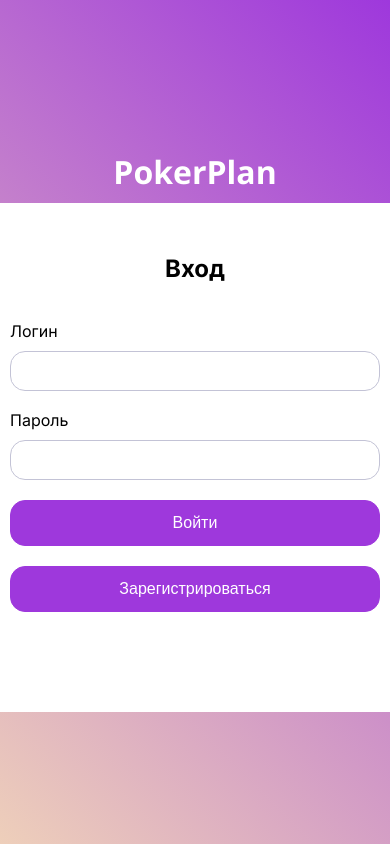
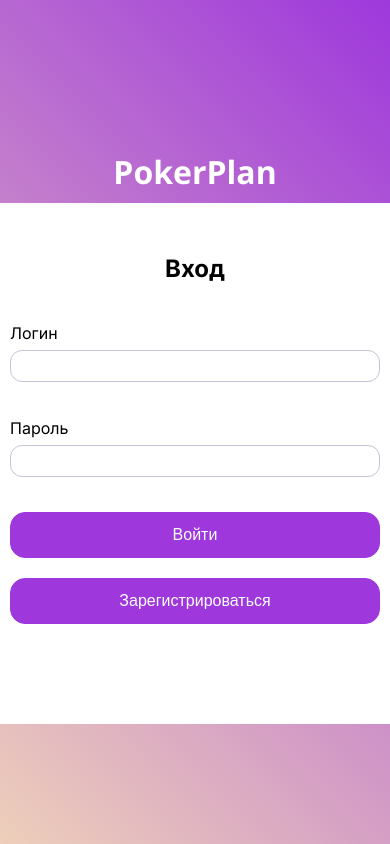
Before and after one commit to Lihappinesss/PlanItPoker, a React app in the folder apps/front/: page /login in a window 390 px wide. Shown: the top 844 px of the page. Built offline with nearby package versions, Linux system fonts and the light colour scheme.

Commit message:
adaptive input

```diff
--- a/apps/front/src/components/Input/index.module.scss
+++ b/apps/front/src/components/Input/index.module.scss
@@ -2,28 +2,53 @@
 
 .label {
   display: block;
+  width: 100%;
+  margin-bottom: 15px;
+}
+
+.labelText {
+  display: block;
   font-size: 16px;
-  line-height: 19px;
+  font-weight: 500;
+  margin-bottom: 6px;
 }
 
 .input {
   display: block;
-  height: 100%;
   width: 100%;
-  box-sizing: border-box;
-  padding: 10px 20px;
+  padding: 10px 15px;
   font-size: 16px;
-  line-height: 19px;
+  line-height: 22px;
   color: $placeholder;
   background-color: $layout;
-  background-clip: padding-box;
   border: 1px solid $greyColor;
-  border-radius: 15px;
-  transition: 0.3s border-color;
-  margin-top: 10px;
+  border-radius: 12px;
+  box-sizing: border-box;
+  transition: border 0.3s, box-shadow 0.3s;
 
   &:focus {
     border: 1px solid $purpleColor;
     outline: none;
+    box-shadow: 0 0 0 2px rgba(158, 56, 220, 0.2);
+  }
+
+  &::placeholder {
+    color: $placeholder;
   }
 }
+
+@media (max-width: 768px) {
+  .input {
+    padding: 8px 12px;
+    font-size: 15px;
+    line-height: 20px;
+  }
+}
+
+@media (max-width: 480px) {
+  .input {
+    padding: 6px 10px;
+    font-size: 14px;
+    line-height: 18px;
+  }
+}
--- a/apps/front/src/components/Input/index.tsx
+++ b/apps/front/src/components/Input/index.tsx
@@ -18,15 +18,15 @@ const Input = (props: IFormValues) => {
 
   return (
     <label htmlFor={name} className={styles.label}>
-      {label}
+      {label && <span className={styles.labelText}>{label}</span>}
       <input
         id={name}
         name={name}
-        className={cx(styles.input, className)}
-        onChange={(e) => handleChange(e)}
         type={type}
         placeholder={placeholder}
-        {...handleBlur && {onBlur: (e) => handleBlur(e)}}
+        onChange={handleChange}
+        onBlur={handleBlur}
+        className={cx(styles.input, className)}
       />
     </label>
   );
```
